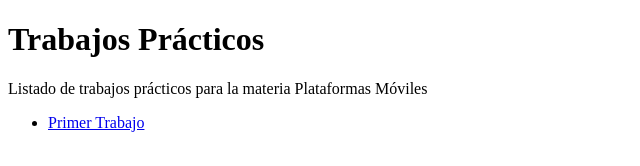
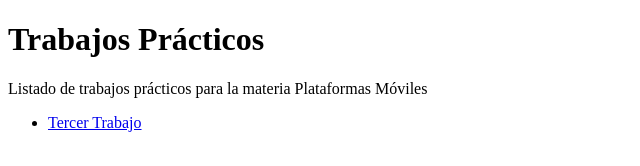
Before and after one commit to ThiagoVergaraGonza/plataformas-moviles-entregas, a plain HTML site: page index.html in a window 1280 px wide. Shown: the full height of the page, 0-640 px from the left. Drawn offline with Linux system fonts and the light colour scheme.

Commit message:
Update index.html

```diff
--- a/index.html
+++ b/index.html
@@ -7,7 +7,7 @@
      <h1>Trabajos Prácticos</h1>
      <p>Listado de trabajos prácticos para la materia Plataformas Móviles</p>
      <ul>
-       <li><a href="tp-1/">Primer Trabajo</a></li>
+       <li><a href="tp-3/">Tercer Trabajo</a></li>
      </ul>
    </body>
 </html>
```
